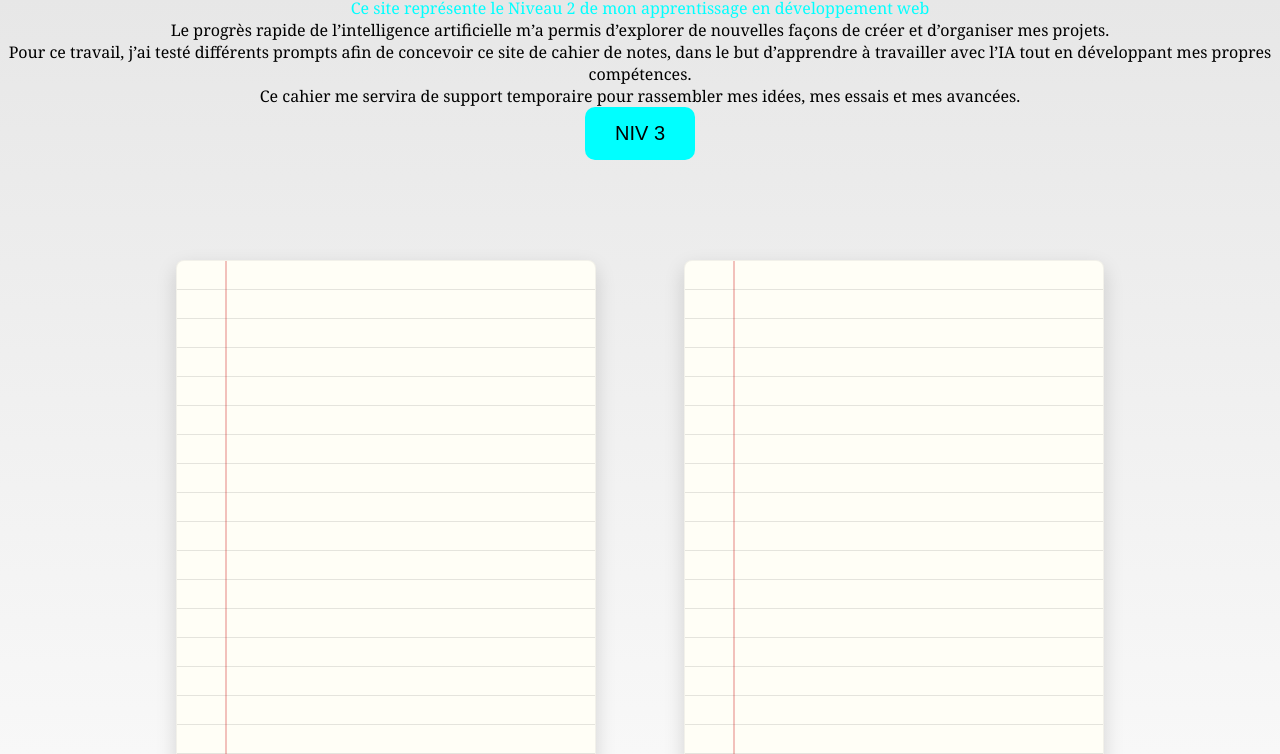
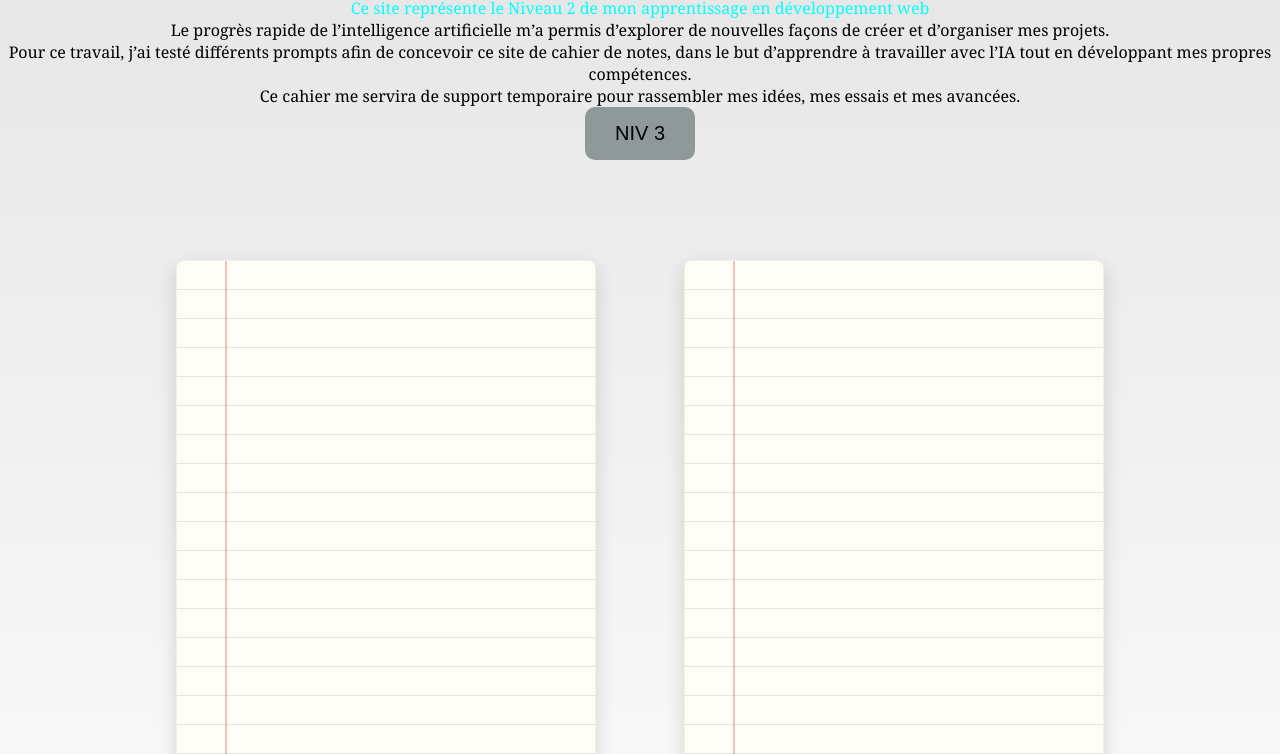
Before and after one commit to yellyprod72-maker/PROJET2, a plain HTML site: page index.html in a window 1280 px wide. Shown: the part 46-800 px from the top of the page. Drawn offline with Linux system fonts and the light colour scheme.

Commit message:
mise à jour du projet

```diff
--- a/style.css
+++ b/style.css
@@ -96,7 +96,7 @@ html, body {
     font-size: 20px;       /* taille du texte */
     padding: 15px 30px;    /* espace intérieur = bouton plus grand */
     border-radius: 10px;   /* coins arrondis */
-    background-color: aqua;
+    background-color: rgb(143, 153, 153);
     border: none;
     cursor: pointer;
  }
```
